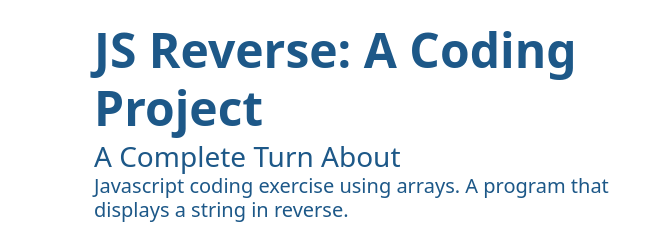
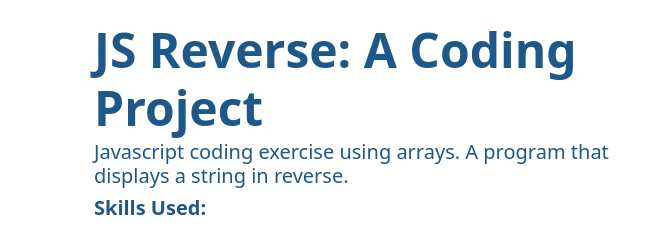
Before and after one commit to Hamberfim/jsReverse, a plain HTML site: page index.html in a window 1280 px wide. Shown: the part 75-300 px from the top of the page, 0-648 px from the left. Drawn offline with nearby package versions, Linux system fonts and the light colour scheme.

Commit message:
remove extra lead statement

```diff
--- a/index.html
+++ b/index.html
@@ -52,7 +52,7 @@
             <div class="row row-cols-1 row-cols-md-2 gt-5 pt-5">
                 <div class="col order-last order-md-first">
                     <h1 class="display-5 fw-bold 1h-1 mb-1 mt-3 mt-md-auto">JS Reverse: A Coding Project</h1>
-                    <h4 class="lead"><span class="h3">A Complete Turn About</span><br>Javascript coding exercise using arrays. A program that displays a string in reverse.</h4>
+                    <h4 class="lead">Javascript coding exercise using arrays. A program that displays a string in reverse.</h4>
                     <h5 class="lead fw-bold">Skills Used:</h5>
                     <Ul class="fa-ul pt-2 checklist">
 
```
